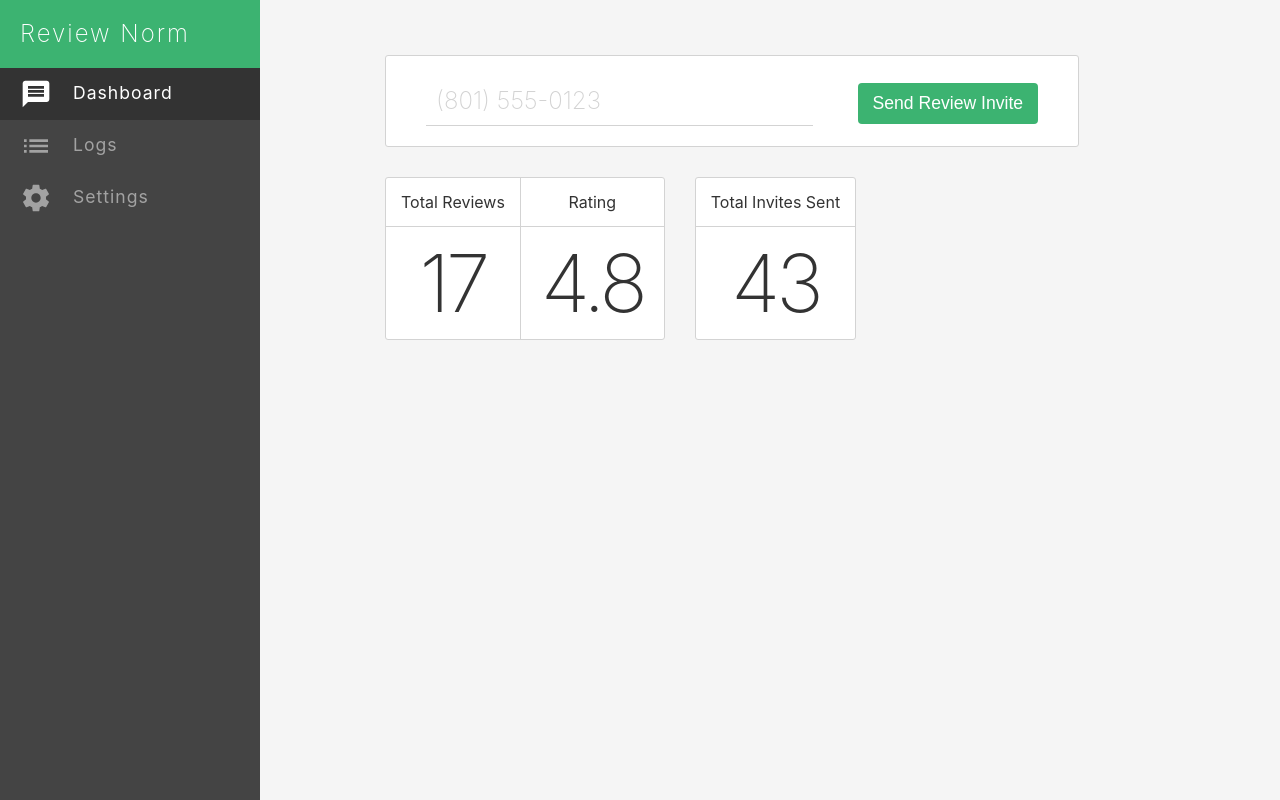
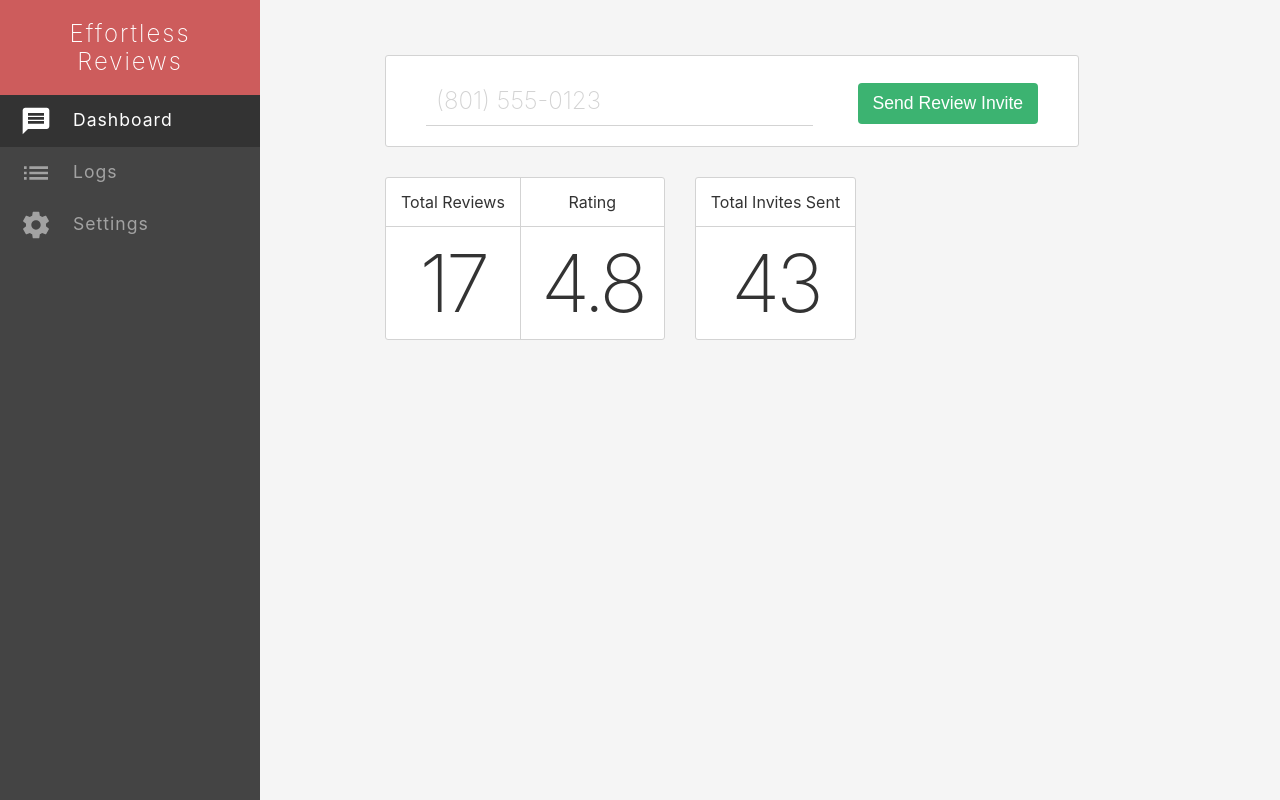
Before and after one commit to dotspencer/norm-design, a plain HTML site: page index.html in a window 1280 px wide. Drawn offline with Linux system fonts and the light colour scheme.

Commit message:
Added colors

```diff
--- a/index.html
+++ b/index.html
@@ -8,7 +8,7 @@
   </head>
   <body>
     <div class="side">
-      <div class="logo">Review Norm</div>
+      <div class="logo">Effortless Reviews</div>
       <a href="#" class="current"><img src="images/message-white.svg" alt=""> Dashboard</a>
       <a href="#"><img src="images/list-white.svg" alt=""> Logs</a>
       <a href="#"><img src="images/settings-white.svg" alt=""> Settings</a>
--- a/scss/main.scss
+++ b/scss/main.scss
@@ -24,9 +24,13 @@ div.side {
     font-size: $large;
     padding: 20px;
     background-color: mediumseagreen;
+    background-color: indianred;
+    // background: linear-gradient(crimson, #ff6850);
     color: $font-color;
     font-weight: 200;
     letter-spacing: 2px;
+    cursor: default;
+    text-align: center;
   }
 
   a {
```
Also changed, not shown: css/main.css, 1 other file.
